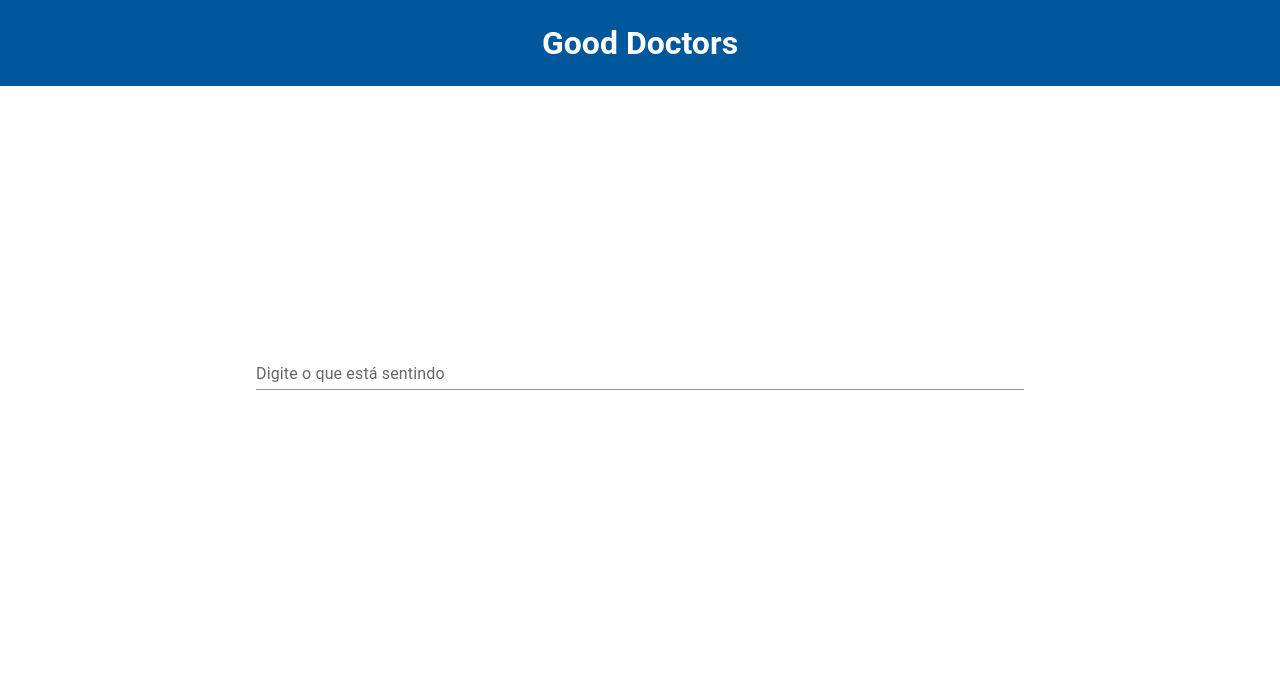
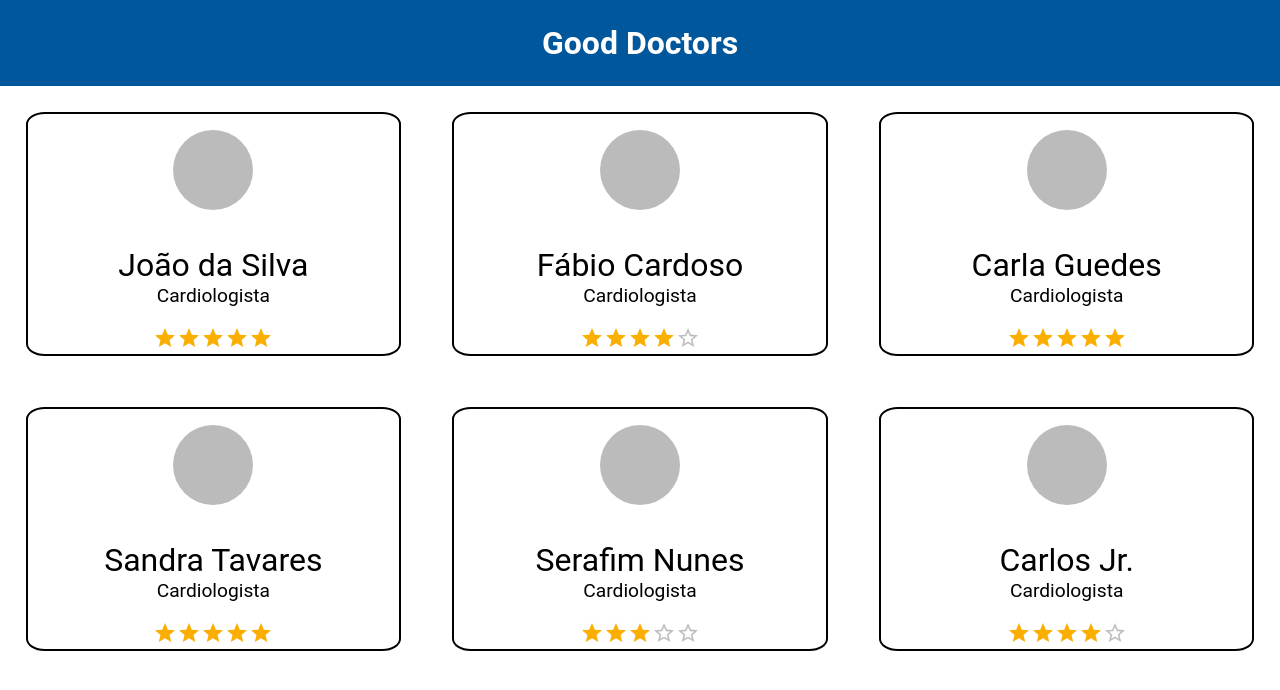
Before and after one commit to Gabriel-de-Carvalho/goodDoctors-Front, a React (Create React App) app: page / in a window 1280 px wide. Shown: the top 690 px of the page. Built offline with nearby package versions, Linux system fonts and the light colour scheme.

Commit message:
Inserindo tela de listagem de medicos e algumas refatoracoes

```diff
--- a/src/App.js
+++ b/src/App.js
@@ -2,11 +2,12 @@ import logo from './logo.svg';
 import './App.css';
 import Search from './components/Search/Search';
 import SignUp from './components/SignUp/SignUp';
+import Listing from './components/Listing/Listing';
 
 function App() {
   return (
     <div>
-      <Search/>
+      <Listing/>
     </div>
   );
 }
--- /dev/null
+++ b/src/components/DoctorCard/DoctorCard.css
@@ -0,0 +1,29 @@
+.DoctorCard-Main {
+    border: 2px solid #000000;
+    width: 20%;
+    border-radius: 5%;
+    text-align: center;
+    flex: 1 0 25%;
+    margin: 2% 2%;
+}
+
+.doctorName{
+    margin-bottom: 0;
+    font-family: 'Roboto', sans-serif;
+    font-size: 2em;
+}
+
+.doctorSpecialty{
+    margin-top: 0;
+    font-family: 'Roboto', sans-serif;
+    font-size: 1.2em;
+}
+
+.dot {
+    margin-top: 2vh;
+    height: 10vh;
+    width: 10vh;
+    background-color: #bbb;
+    border-radius: 50%;
+    display: inline-block;
+}
--- /dev/null
+++ b/src/components/DoctorCard/DoctorCard.js
@@ -0,0 +1,14 @@
+import React from "react";
+import { Rating } from "@mui/material";
+import "./DoctorCard.css"
+
+export default function DoctorCard(props){
+    return(
+        <div className="DoctorCard-Main">
+            <span class="dot"></span>
+            <p className="doctorName">{props.name}</p>
+            <p className="doctorSpecialty"> {props.specialty}</p>
+            <Rating name="read-only" value={props.rating} readOnly/>
+        </div>
+    )
+}
--- /dev/null
+++ b/src/components/Listing/Listing.css
@@ -0,0 +1,9 @@
+.Listing-Main {
+    align-items: center;
+    display: flex;
+    flex-wrap: wrap;
+}
+
+.doctor{
+    flex: 1 0 50%
+}
--- /dev/null
+++ b/src/components/Listing/Listing.js
@@ -0,0 +1,50 @@
+import React, { useState } from "react";
+import DoctorCard from "../DoctorCard/DoctorCard";
+import Header from "../Header/Header";
+import "./Listing.css"
+
+export default function Listing(){
+    const [listDoctors, setListDoctors] = useState([
+        {
+            "name": "João da Silva",
+            "specialty": "Cardiologista",
+            "rating": 5
+        },
+        {
+            "name": "Fábio Cardoso",
+            "specialty": "Cardiologista",
+            "rating": 4
+        },
+        {
+            "name": "Carla Guedes",
+            "specialty": "Cardiologista",
+            "rating": 5
+        },
+        {
+            "name": "Sandra Tavares",
+            "specialty": "Cardiologista",
+            "rating": 5
+        },
+        {
+            "name": "Serafim Nunes",
+            "specialty": "Cardiologista",
+            "rating": 3
+        },
+        {
+            "name": "Carlos Jr.",
+            "specialty": "Cardiologista",
+            "rating": 4
+        },
+    ])
+
+    return(
+        <div className="Listing-Page">
+            <Header/>
+            <div className="Listing-Main">
+               {listDoctors.map(
+                   (doctor) => <DoctorCard name = {doctor.name} specialty = {doctor.specialty} rating = {doctor.rating}/>
+               )}
+            </div>
+        </div>
+    )
+}
```
Also changed, not shown: 1 other file (tests, documents, lock files or other folders).
